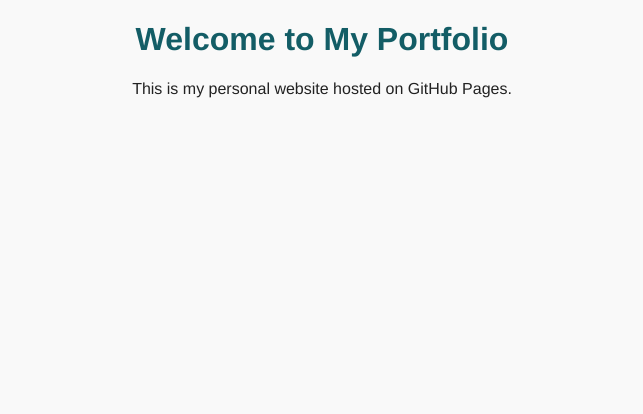
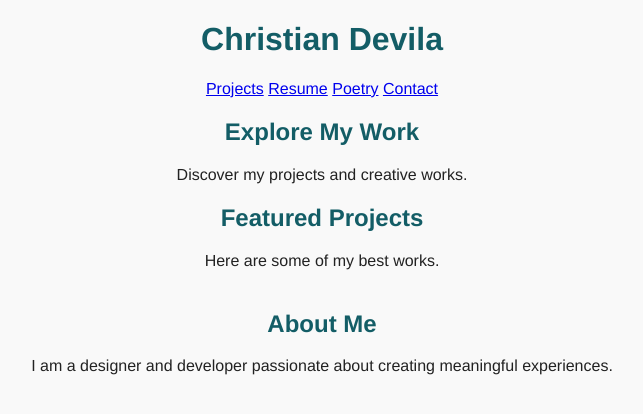
Before and after one commit to cdevila/my-portfolio, a plain HTML site: page index.html in a window 1280 px wide. Shown: the whole page, without its empty margins (318-961 px from the left). Drawn offline with Linux system fonts and the light colour scheme.

Commit message:
Updated HTML structure and fixed formatting issues

```diff
--- a/index.html
+++ b/index.html
@@ -3,11 +3,39 @@
 <head>
     <meta charset="UTF-8">
     <meta name="viewport" content="width=device-width, initial-scale=1.0">
-    <title>My Portfolio</title>
+    <title>Christian Devila - Portfolio</title>
     <link rel="stylesheet" href="styles/style.css">
 </head>
 <body>
-    <h1>Welcome to My Portfolio</h1>
-    <p>This is my personal website hosted on GitHub Pages.</p>
+    <div class="container">
+        <!-- Header Section -->
+        <div class="item header">
+            <h1>Christian Devila</h1>
+            <nav>
+                <a href="#projects">Projects</a>
+                <a href="#resume">Resume</a>
+                <a href="#poetry">Poetry</a>
+                <a href="#contact">Contact</a>
+            </nav>
+        </div>
+
+        <!-- Explore My Work Section -->
+        <div class="item explore">
+            <h2>Explore My Work</h2>
+            <p>Discover my projects and creative works.</p>
+        </div>
+
+        <!-- Featured Projects Section -->
+        <div class="item featured">
+            <h2>Featured Projects</h2>
+            <p>Here are some of my best works.</p>
+        </div>
+
+        <!-- About Me Section -->
+        <div class="item about">
+            <h2>About Me</h2>
+            <p>I am a designer and developer passionate about creating meaningful experiences.</p>
+        </div>
+    </div>
 </body>
 </html>
```
